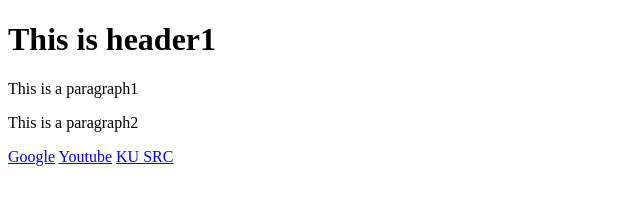
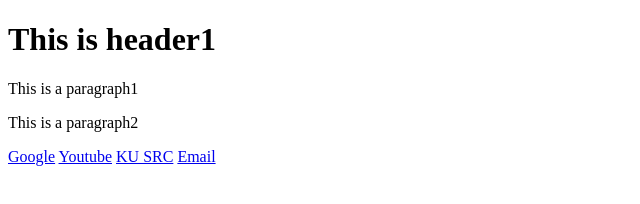
Before and after one commit to PlugHZ/html, a plain HTML site: page index.html in a window 1280 px wide. Shown: the full height of the page, 0-640 px from the left. Drawn offline with Linux system fonts and the light colour scheme.

Commit message:
Add mail

```diff
--- a/index.html
+++ b/index.html
@@ -12,5 +12,6 @@
 <a href="http://www.google.com">Google</a>
 <a href="http://www.youtube.com">Youtube</a>
 <a href="http://www.src.ku.ac.th">KU SRC</a>
+<a href="mailto:plugstp@gmail.com">Email</a>
 </body>
 </html>
```
